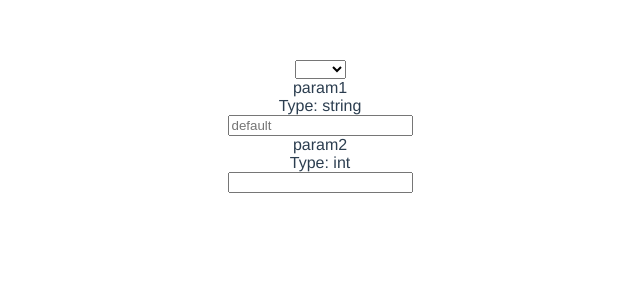
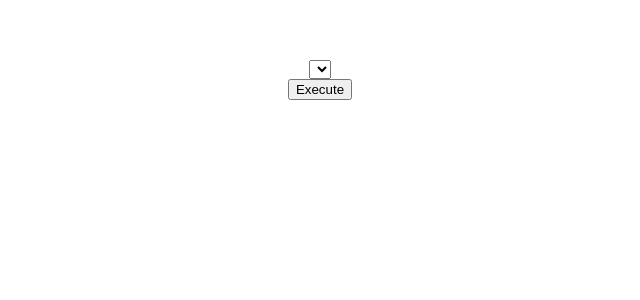
Before and after one commit to the16thpythonist/wp_commands, a Vue app in the folder src/the16thpythonist/Wordpress/frontend/: page / in a window 1280 px wide. Shown: the top 300 px of the page, without its empty margins (320-960 px from the left). Built offline with nearby package versions, Linux system fonts and the light colour scheme; the HTML template or start-up script is replaced by a standard one.

Commit message:
Basic implementation skeleton of WpCommandsWidget, which will replace the dashboard front end code in the long run

```diff
--- a/src/the16thpythonist/Wordpress/frontend/src/App.vue
+++ b/src/the16thpythonist/Wordpress/frontend/src/App.vue
@@ -1,36 +1,16 @@
 <template>
   <div id="app">
-    <CommandSelector :commands="commands"></CommandSelector>
-    <ParameterInput :command="cmd"></ParameterInput>
-    <RecentCommands :command-executions="[]"></RecentCommands>
+    <WpCommandsWidget></WpCommandsWidget>
   </div>
 </template>
 
 <script>
-import CommandSelector from "./components/CommandSelector.vue";
-import ParameterInput from "./components/ParameterInput";
-
-import command from "./lib/command";
-import RecentCommands from "./components/RecentCommands";
+import WpCommandsWidget from "./components/WpCommandsWidget";
 
 export default {
   name: "App",
-  data: function () {
-    return {
-      commands: [
-              new command.Command("test1", []),
-              new command.Command("test2", [])
-      ],
-      cmd: new command.Command("name1", [
-              new command.CommandParameter("param1", "default", "string", true),
-              new command.CommandParameter("param2", "10", "int", false)
-      ])
-    }
-  },
   components: {
-    RecentCommands,
-    CommandSelector,
-    ParameterInput
+    WpCommandsWidget
   }
 };
 </script>
--- a/src/the16thpythonist/Wordpress/frontend/src/components/WpCommandsWidget.vue
+++ b/src/the16thpythonist/Wordpress/frontend/src/components/WpCommandsWidget.vue
@@ -1,10 +1,37 @@
 <template>
-
+    <div class="command-widget">
+        <CommandSelector :commands="commands" v-model="selectedCommand"></CommandSelector>
+        <ParameterInput :command="selectedCommand"></ParameterInput>
+        <button @click.prevent="onExecute">Execute</button>
+        <RecentCommands :command-executions="commandExecutions"></RecentCommands>
+    </div>
 </template>
 
 <script>
+    import CommandSelector from "./CommandSelector";
+    import ParameterInput from "./ParameterInput";
+    import RecentCommands from "./RecentCommands";
+
     export default {
-        name: "WpCommandsWidget"
+        name: "WpCommandsWidget",
+        components: {
+            CommandSelector,
+            ParameterInput,
+            RecentCommands
+        },
+        data: function () {
+            return {
+                commands: [],
+                selectedCommand: {},
+                commandExecutions: []
+            }
+        },
+        methods: {
+            onExecute: function () {
+                // check correctness and then...
+                // Submit the whole thing to the server
+            }
+        }
     }
 </script>
 
--- a/src/the16thpythonist/Wordpress/frontend/src/lib/api.js
+++ b/src/the16thpythonist/Wordpress/frontend/src/lib/api.js
@@ -22,6 +22,10 @@ function WpCommandsApi() {
     this.getRecentCommandExecutions = function () {
         return [];
     };
+
+    this.executeCommand = function (commandName, parameters) {
+        return true;
+    }
 }
 
 export default {
```
